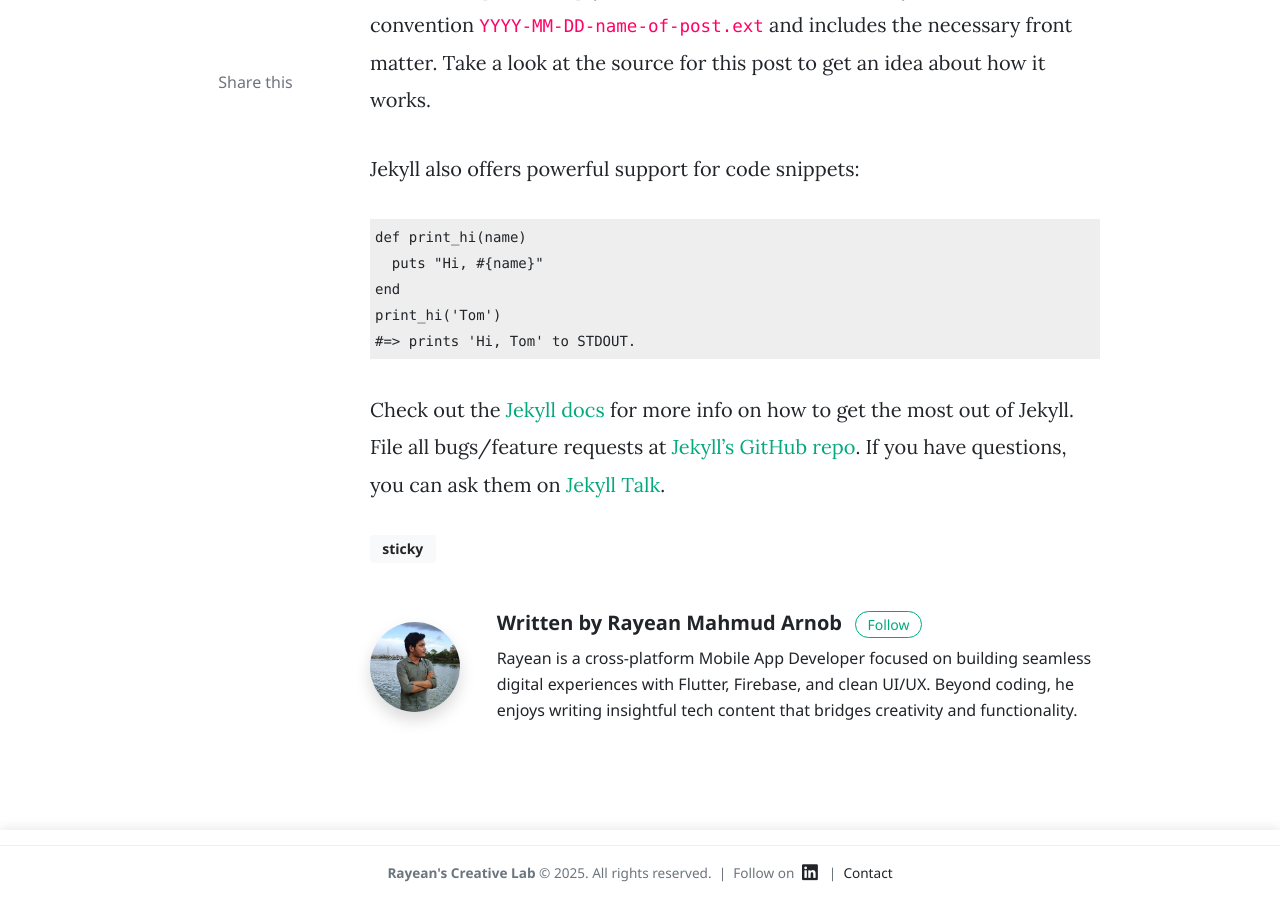
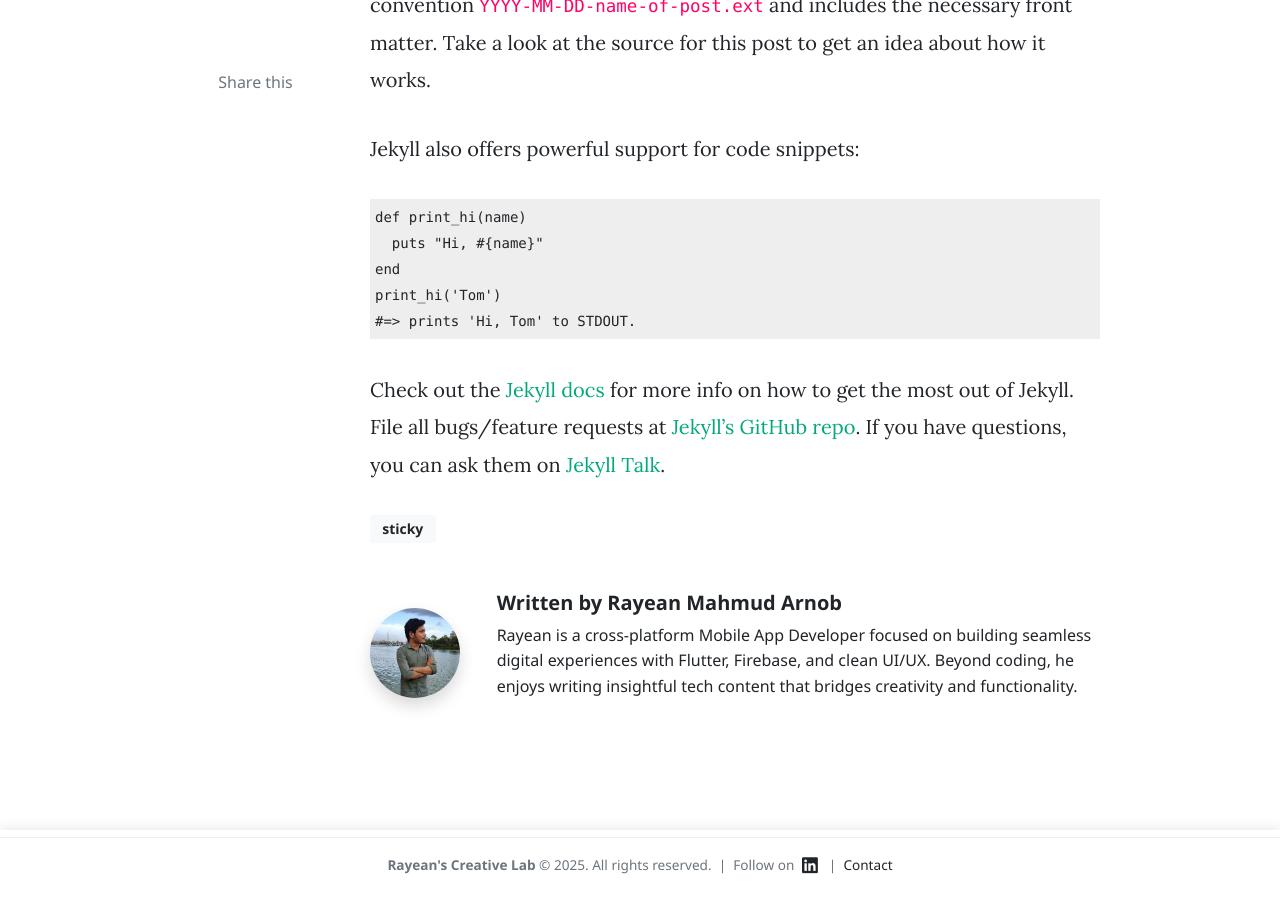
Before and after one commit to Rayean-Mahmud/rayean-mahmud.github.io, a Jekyll site: the page built from _posts/2019-02-04-welcome-to-jekyll.markdown, in a window 1280 px wide and 900 px high, scrolled down 651 px. Built offline with Jekyll 4.4.1, drawn with Linux system fonts in a browser that asks for light colours; nearby versions of some CDN libraries; comment, search, counter and statistics services are not loaded; grey boxes are pictures that could not be loaded.

Commit message:
Update post.html

```diff
--- a/_layouts/post.html
+++ b/_layouts/post.html
@@ -11,14 +11,14 @@
           <p class="text-uppercase font-weight-bold">
             <span class="catlist">
               {% for category in page.categories %}
-              <a class="sscroll text-danger" href="{{ site.baseurl }}/categories.html#{{ category | downcase }}">{{ category | downcase }}</a><span class="sep">, </span>
+                <a class="sscroll text-danger" href="{{ site.baseurl }}/categories.html#{{ category | downcase }}">{{ category | downcase }}</a><span class="sep">, </span>
               {% endfor %}
             </span>
           </p>
           <h1 class="display-4 mb-4 article-headline">{{ page.title }}</h1>
           <div class="d-flex align-items-center">
             {% if author.avatar %}
-              <img class="rounded-circle shadow" src="{{ site.baseurl }}{{ author.avatar }}" alt="{{ author.name }}" width="90" height="90" style="object-fit: cover; border: 2px solid #eaeaea;" />
+              <img class="rounded-circle shadow" src="{{ author.avatar | prepend: site.baseurl }}" alt="{{ author.name }}" width="70" height="70" style="object-fit: cover; border: 2px solid #eaeaea;" />
             {% endif %}
             <small class="ml-3">
               {{ author.name }}
@@ -32,10 +32,9 @@
           </div>
         </div>
 
-        {% assign page_image = page.image | default: page.featured_image %}
-        {% if page_image %}
+        {% if page.image %}
         <div class="col-md-6 pr-0 align-self-center">
-          <img class="rounded" src="{{ site.baseurl }}{{ page_image }}" alt="{{ page.title }}">
+          <img class="rounded w-100" src="{{ page.image | prepend: site.baseurl }}" alt="{{ page.title }}">
         </div>
         {% endif %}
       </div>
@@ -45,6 +44,8 @@
 
 <div class="container-lg pt-4 pb-4">
   <div class="row justify-content-center">
+
+    <!-- Sidebar: Share -->
     <div class="col-lg-2 pr-4 mb-4 col-md-12">
       <div class="sticky-top sticky-top-offset text-center">
         <div class="text-muted">Share this</div>
@@ -59,47 +60,47 @@
       </div>
     </div>
 
+    <!-- Main Post Content -->
     <div class="col-md-12 col-lg-8">
       <article class="article-post">
         {{ content }}
       </article>
 
+      <!-- Tags -->
       <div class="mb-4">
         <span class="taglist">
           {% for tag in page.tags %}
-          <a class="sscroll btn btn-light btn-sm font-weight-bold" href="{{ site.baseurl }}/tags.html#{{ tag | downcase }}">{{ tag | downcase }}</a>
+            <a class="sscroll btn btn-light btn-sm font-weight-bold" href="{{ site.baseurl }}/tags.html#{{ tag | downcase }}">{{ tag | downcase }}</a>
           {% endfor %}
         </span>
       </div>
 
-      <!-- Author Box -->
+      <!-- Author Bio -->
       {% if page.author %}
       <div class="row mt-5">
         <div class="col-md-2 align-self-center">
           {% if author.avatar %}
-          <img class="rounded-circle shadow" src="{{ site.baseurl }}{{ author.avatar }}" alt="{{ author.name }}" width="90" height="90" style="object-fit: cover;" />
+            <img class="rounded-circle shadow" src="{{ author.avatar | prepend: site.baseurl }}" alt="{{ author.name }}" width="90" height="90" style="object-fit: cover;" />
+          {% else %}
+            <img class="rounded-circle shadow" src="{{ site.baseurl }}/assets/images/avatar1.jpg" alt="Default Avatar" width="90" height="90" />
           {% endif %}
         </div>
         <div class="col-md-10">
-          <h5 class="font-weight-bold">Written by {{ author.name }}
-            {% if author.linkedin %}
-            <span><a target="_blank" href="{{ author.linkedin }}" class="btn btn-outline-success btn-sm btn-round ml-2">Follow</a></span>
-            {% endif %}
-          </h5>
-          {{ author.bio }}
+          <h5 class="font-weight-bold">Written by {{ author.name }}</h5>
+          <p>{{ author.bio }}</p>
         </div>
       </div>
       {% endif %}
 
       <!-- Comments -->
       {% if page.comments != false %}
-      {% include comments.html %}
+        {% include comments.html %}
       {% endif %}
     </div>
   </div>
 </div>
 
-<!-- Alertbar Prev/Next -->
+<!-- Prev/Next Navigation -->
 <div class="alertbar">
   <div class="container">
     <div class="row prevnextlinks small font-weight-bold">
@@ -107,18 +108,19 @@
       <div class="col-md-6 rightborder pl-0">
         <a class="text-dark" href="{{ site.baseurl }}{{ page.previous.url }}">
           {% if page.previous.image %}
-          <img height="30px" class="mr-1" src="{{ site.baseurl }}{{ page.previous.image }}">
+            <img height="30px" class="mr-1" src="{{ page.previous.image | prepend: site.baseurl }}">
           {% endif %}
           {{ page.previous.title }}
         </a>
       </div>
       {% endif %}
+
       {% if page.next.url %}
       <div class="col-md-6 text-right pr-0">
         <a class="text-dark" href="{{ site.baseurl }}{{ page.next.url }}">
           {{ page.next.title }}
           {% if page.next.image %}
-          <img height="30px" class="ml-1" src="{{ site.baseurl }}{{ page.next.image }}">
+            <img height="30px" class="ml-1" src="{{ page.next.image | prepend: site.baseurl }}">
           {% endif %}
         </a>
       </div>
```
